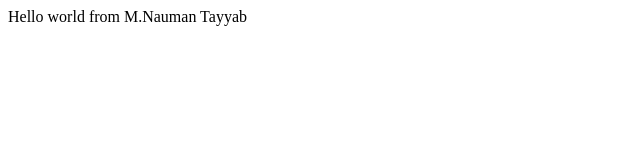
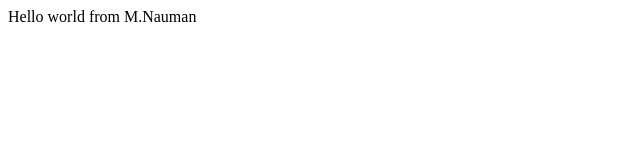
Before and after one commit to naumantayab/bootcamp2020, a plain HTML site: page index.html in a window 1280 px wide. Shown: the full height of the page, 0-640 px from the left. Drawn offline with Linux system fonts and the light colour scheme.

Commit message:
updtae index.html
name change

```diff
--- a/index.html
+++ b/index.html
@@ -7,7 +7,7 @@
 </head>
 <body>
     <div>
-        Hello world from M.Nauman Tayyab
+        Hello world from M.Nauman
     </div>
 </body>
 </html>
```
